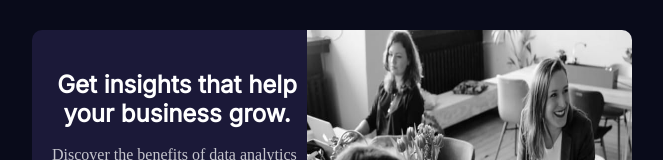
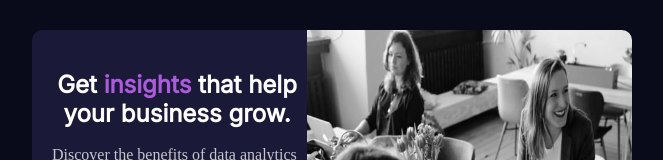
Before and after one commit to SolidEnder/statsPreviewJesse.github.io, a plain HTML site: page index.html in a window 1280 px wide. Shown: the part 120-280 px from the top of the page, without its empty margins (268-931 px from the left). Drawn offline with Linux system fonts and the light colour scheme.

Commit message:
Update statsPreview.css
Changed the em tag to strong, to match my html code.

```diff
--- a/statsPreview.css
+++ b/statsPreview.css
@@ -25,7 +25,7 @@ h2#head {
 	width: 220px;
 	text-align: center;
 }
-em#headColor {
+strong#headColor {
 	color: hsl(277, 64%, 61%);
 }
 p#textBody {
```
